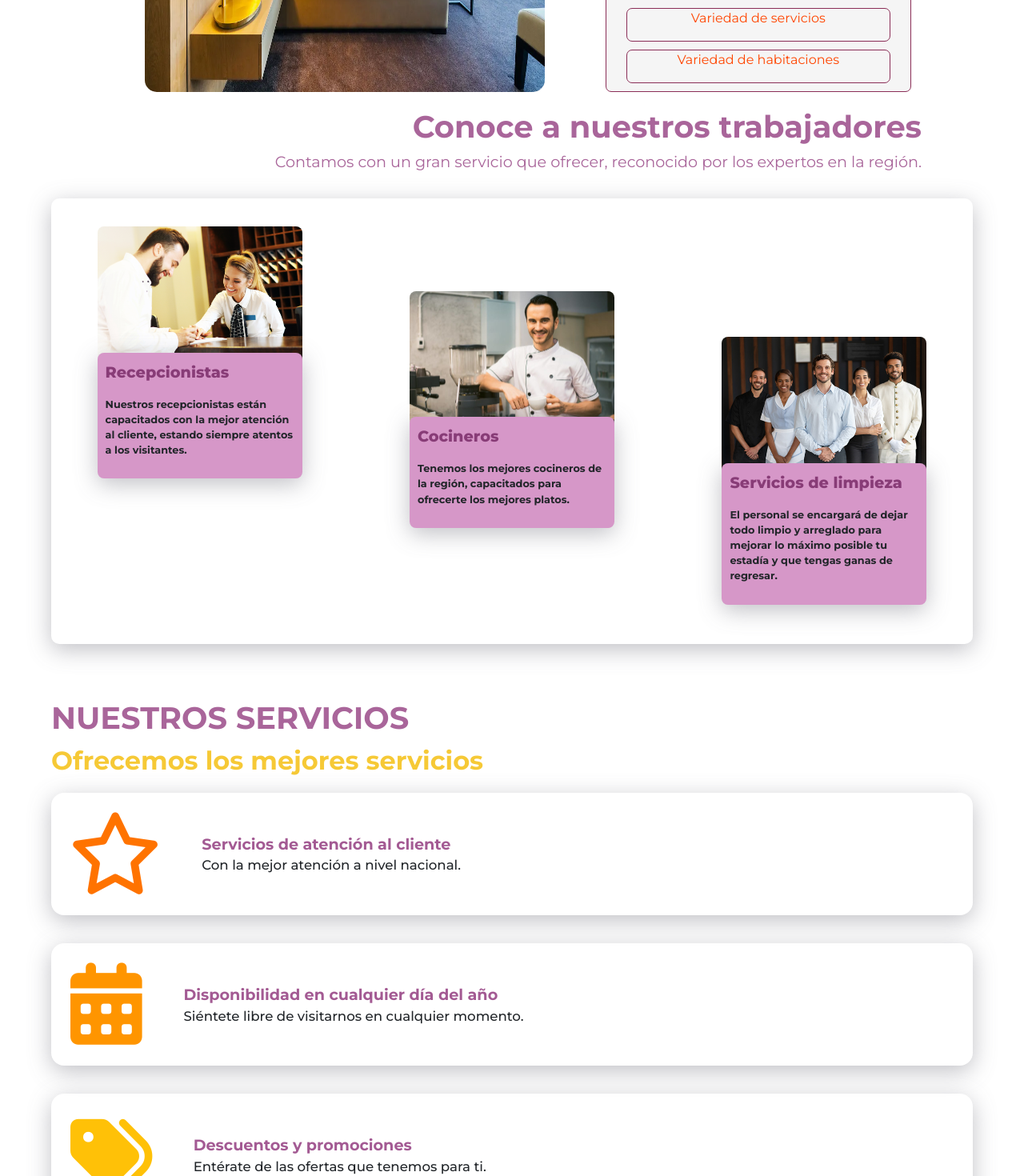
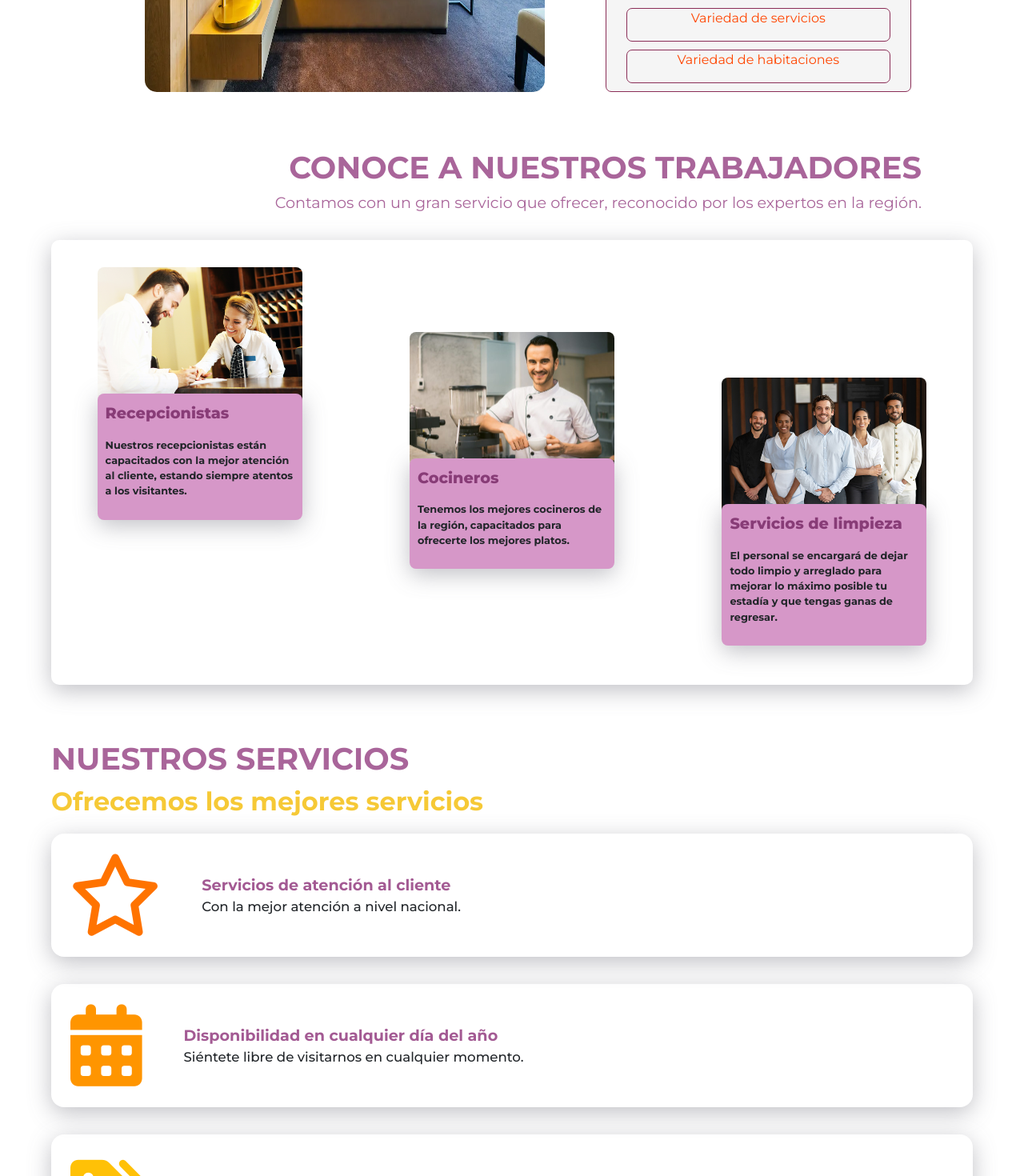
Before and after one commit to OakEsteban/PosadadelSolFRONTEND, a React (Create React App) app: page /Nosotros in a window 1280 px wide. Shown: the part 1300-2770 px from the top of the page at 80% size. Built offline with nearby package versions, Linux system fonts and the light colour scheme.

Commit message:
Update: Desarroladores

```diff
--- a/src/Styles/Desarrolladores.css
+++ b/src/Styles/Desarrolladores.css
@@ -74,6 +74,7 @@
     margin-bottom: 100%;
 }
 #title-9{
+    font-weight: bold;
     color: #a9659a;
     font-size: 2em;
     margin-bottom: 0;
--- a/src/Styles/NosotrosStyle.css
+++ b/src/Styles/NosotrosStyle.css
@@ -66,6 +66,8 @@ Container-100 -> Contenedor externo
 }
 
 #txt-1 {
+  margin-top: 5%;
+  font-size: 2.5vi;
   text-align: right;
   color: #a9659a;
 }
--- a/src/Styles/ServicesNosotros.css
+++ b/src/Styles/ServicesNosotros.css
@@ -48,7 +48,7 @@
 .cont-5 {
   display: flex;
   justify-content: center;
-  align-items: start;
+  align-items: flex-start;
   flex-direction: column;
   border: none;
   width: 100%;
--- a/src/components/WorkerMod.jsx
+++ b/src/components/WorkerMod.jsx
@@ -10,7 +10,7 @@ function WorkerMod() {
     <>
       <div className="cont3">
         <p id="txt-1">
-          <strong> Conoce a nuestros trabajadores</strong>
+          <strong> CONOCE A NUESTROS TRABAJADORES</strong>
           <p id="txt-2">
             Contamos con un gran servicio que ofrecer, reconocido por
             los expertos en la región.
```
Also changed, not shown: 1 other file (tests, documents, lock files or other folders).
